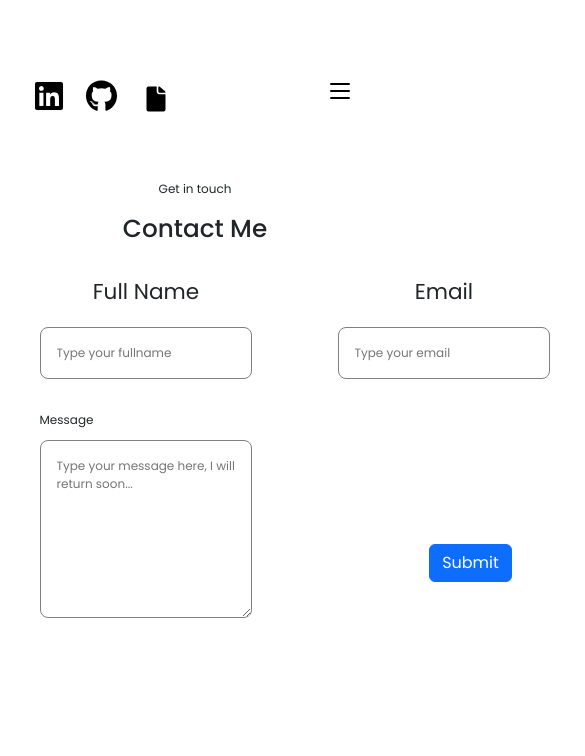
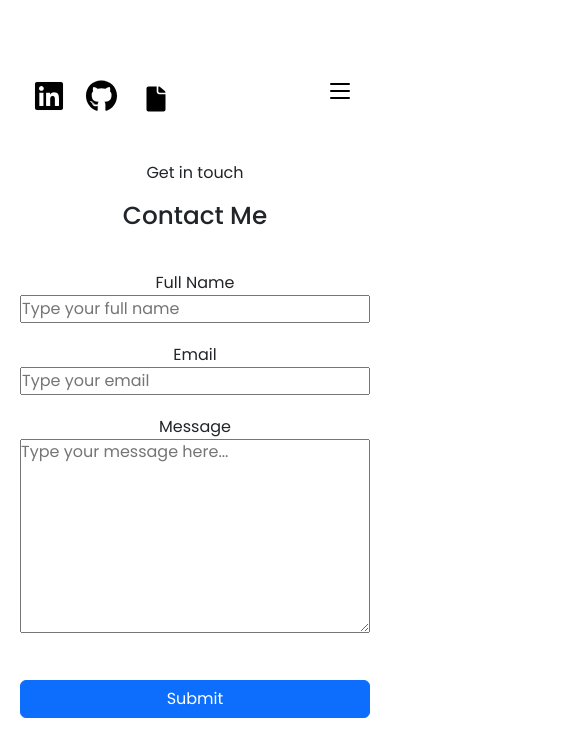
Before and after one commit to ThayRibeiro0/thaysmr1, a React (Vite) app: page /contact in a window 390 px wide. Shown: the top 756 px of the page, 585 px wide, since content can reach past the window. Built offline with nearby package versions, Linux system fonts and the light colour scheme; the HTML template or start-up script is replaced by a standard one; a web font is replaced by a local one.

Commit message:
contact adjustment to mobile

```diff
--- a/src/pages/contact/Contact.tsx
+++ b/src/pages/contact/Contact.tsx
@@ -3,55 +3,43 @@
 import { ChangeEvent, useRef, useState } from 'react';
 
 const Contact = () => {
-
   const formRef = useRef<HTMLFormElement>(null);
   const [form, setForm] = useState({
     name: '',
     email: '',
     message: '',
   });
-
-  const [loanding, setLoading] = useState(false);
+  const [loading, setLoading] = useState(false);
 
   const handleChange = (e: ChangeEvent<HTMLInputElement | HTMLTextAreaElement>) => {
     const { name, value } = e.target;
-
-    setForm({ ...form, [name]: value })
-  }
+    setForm({ ...form, [name]: value });
+  };
 
   const handleSubmit = (e: React.FormEvent<HTMLFormElement>) => {
     e.preventDefault();
     setLoading(true);
 
-    emailjs.send(
-      'service_2a50po3',
-      'template_zik0ka7',
-      {
-        from_name:form.name,
+    emailjs
+      .send('service_2a50po3', 'template_zik0ka7', {
+        from_name: form.name,
         to_name: 'Thays',
         from_email: form.email,
         to_email: 'thaysmoiaribeiro@gmail.com',
         message: form.message,
-      },
-      'x_tuJk1pH1Xeo8nf7'
-     )
-     .then(() => {
+      }, 'x_tuJk1pH1Xeo8nf7')
+      .then(() => {
         setLoading(false);
-        alert('Thank you so much for send me a message. I will return to you as soon as possible.')
+        alert('Thank you for sending me a message. I will get back to you soon.');
 
-        setForm({
-          name: '',
-          email: '',
-          message: '',
-        })
-      }, (error) => {
-        setLoading(false)
-
+        setForm({ name: '', email: '', message: '' });
+      })
+      .catch((error) => {
+        setLoading(false);
         console.log(error);
-
-        alert('Ops...Try again!')
-      })
-  }
+        alert('Oops... Try again!');
+      });
+  };
 
   return (
     <section className='section-contact'>
@@ -61,27 +49,25 @@
       </div>
       <form className='contact-form-container' ref={formRef} onSubmit={handleSubmit}>
         <div className='container-c'>
-          <label htmlFor="name" className='contact-label'>
-            <legend className='text-md'>Full Name</legend>
+          <label htmlFor='name' className='contact-label'>
+            Full Name
             <input
-              type="text"
+              type='text'
               className='contact-input text-md'
               name='name'
-              id='name'
               value={form.name}
               onChange={handleChange}
               autoComplete='name'
-              placeholder='Type your fullname'
+              placeholder='Type your full name'
               required
             />
           </label>
-          <label htmlFor="email" className='contact-label'>
-            <legend className='text-md'>Email</legend>
+          <label htmlFor='email' className='contact-label'>
+            Email
             <input
-              type="email"
+              type='email'
               className='contact-input text-md'
               name='email'
-              id='email'
               value={form.email}
               onChange={handleChange}
               autoComplete='email'
@@ -89,24 +75,25 @@
               required
             />
           </label>
-          <label htmlFor="message" className='contact-label'>
-            <span className='text-md'>Message</span>
+          <label htmlFor='message' className='contact-label'>
+            Message
             <textarea
               name='message'
               value={form.message}
               onChange={handleChange}
               rows={8}
-              placeholder='Type your message here, I will return soon...'
+              placeholder='Type your message here...'
               className='contact-input text-md'
+              required
             />
           </label>
-          <div className='button'>
-            <button type="submit" className='btn btn-primary contact-form-btn'>{loanding ? 'Sending...' : 'Submit'}</button>
-          </div>
+          <button type='submit' className='btn btn-primary contact-form-btn' disabled={loading}>
+            {loading ? 'Sending...' : 'Submit'}
+          </button>
         </div>
       </form>
     </section>
-  )
-}
+  );
+};
 
-export default Contact
+export default Contact;
--- a/src/pages/contact/contact.css
+++ b/src/pages/contact/contact.css
@@ -1,62 +1,37 @@
-.section-contact{
+.section-contact {
     display: flex;
     flex-direction: column;
     justify-content: center;
     align-items: center;
     text-align: center;
-    gap: 64px;
-    /* background: linear-gradient(white, beige, white); */
+    gap: 32px;
+    padding: 40px 20px;
+  }
+
+  .contact-form-container {
     width: 100%;
-    height: 100%;
-}
+  }
 
-.contact-form-container{
+  .container-c {
     display: grid;
     grid-template-columns: auto;
-    grid-template-rows: repeat(5, auto);
-    width: 40%;
-    row-gap: 32px;
-}
+    row-gap: 20px;
+  }
 
-.container-c{
-    display: grid;
-    grid-template-columns: repeat(2, auto);
-    column-gap: 32px;
-    row-gap: 32px;
-}
+  .contact-label {
+    width: 100%;
+  }
 
-.contact-label{
-    display: flex;
-    flex-direction: column;
-    align-items: flex-start;
-    gap: 10.6px;
-    flex: 1 0 0 ;
+  .contact-input {
     width: 100%;
-}
+  }
 
-.contact-input{
-    display: flex;
-    padding: 16px;
-    align-items: center;
-    align-self: stretch;
-    border-radius: 8px;
-    border: 1.333px solid grey;
-    background: white;
-}
+  .btn {
+    width: 100%;
+    margin-top: 20px;
+  }
 
-.input[type="checkbox"]{
-    width: 21px;
-    height: 21px;
-    border: 0.15em solid green;
-    border-radius: 0.15em;
-    transform: translatey(-0.075em);
-}
-
-.btn {
-    margin-top: 50%;
-    background-color: rgb(19, 30, 91);
-}
-
+/*
 @media screen and (max-width: 768px) {
     .contact-form-container{
         margin-left: 0;
@@ -82,4 +57,4 @@
     .container-c{
         width: 100%;
     }
-}
+} */
```
